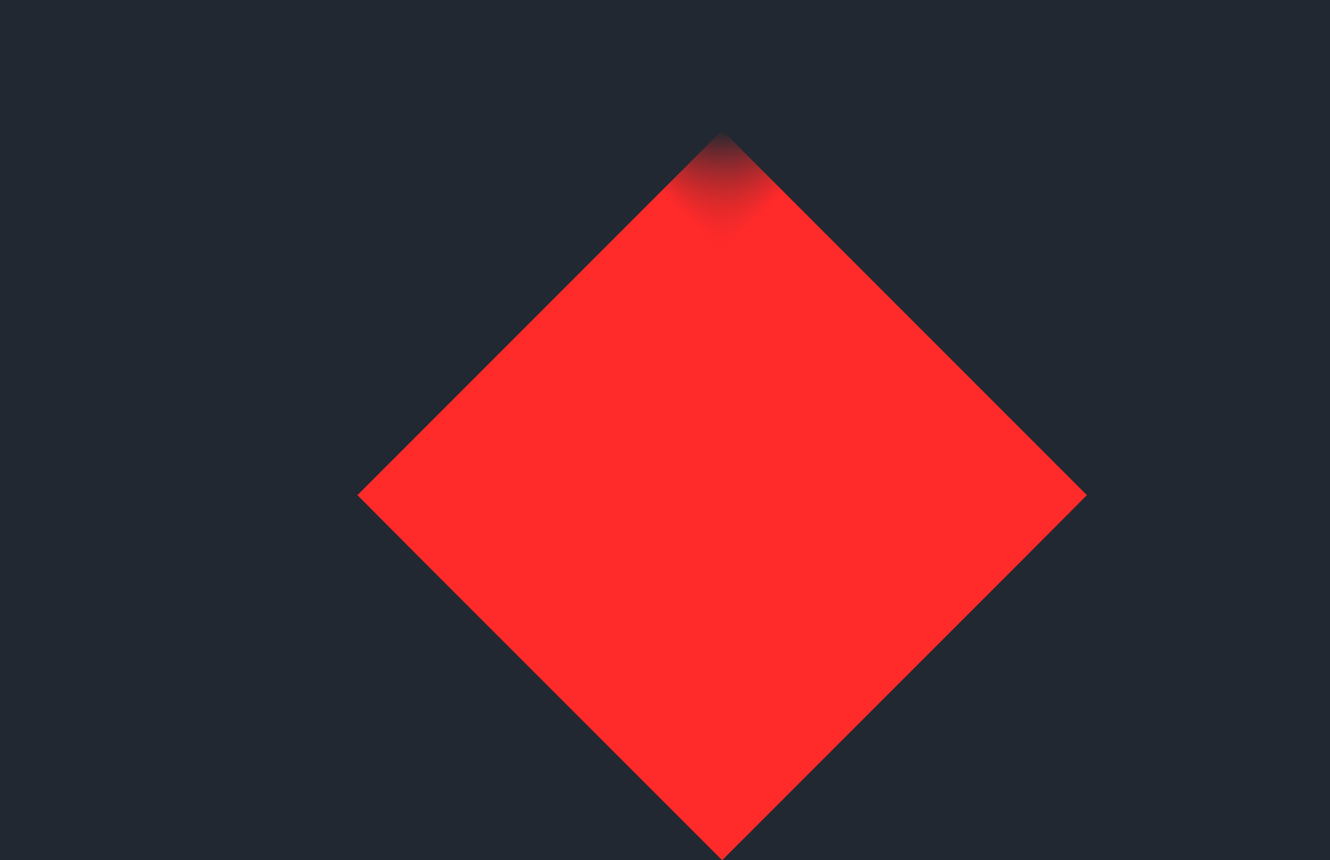
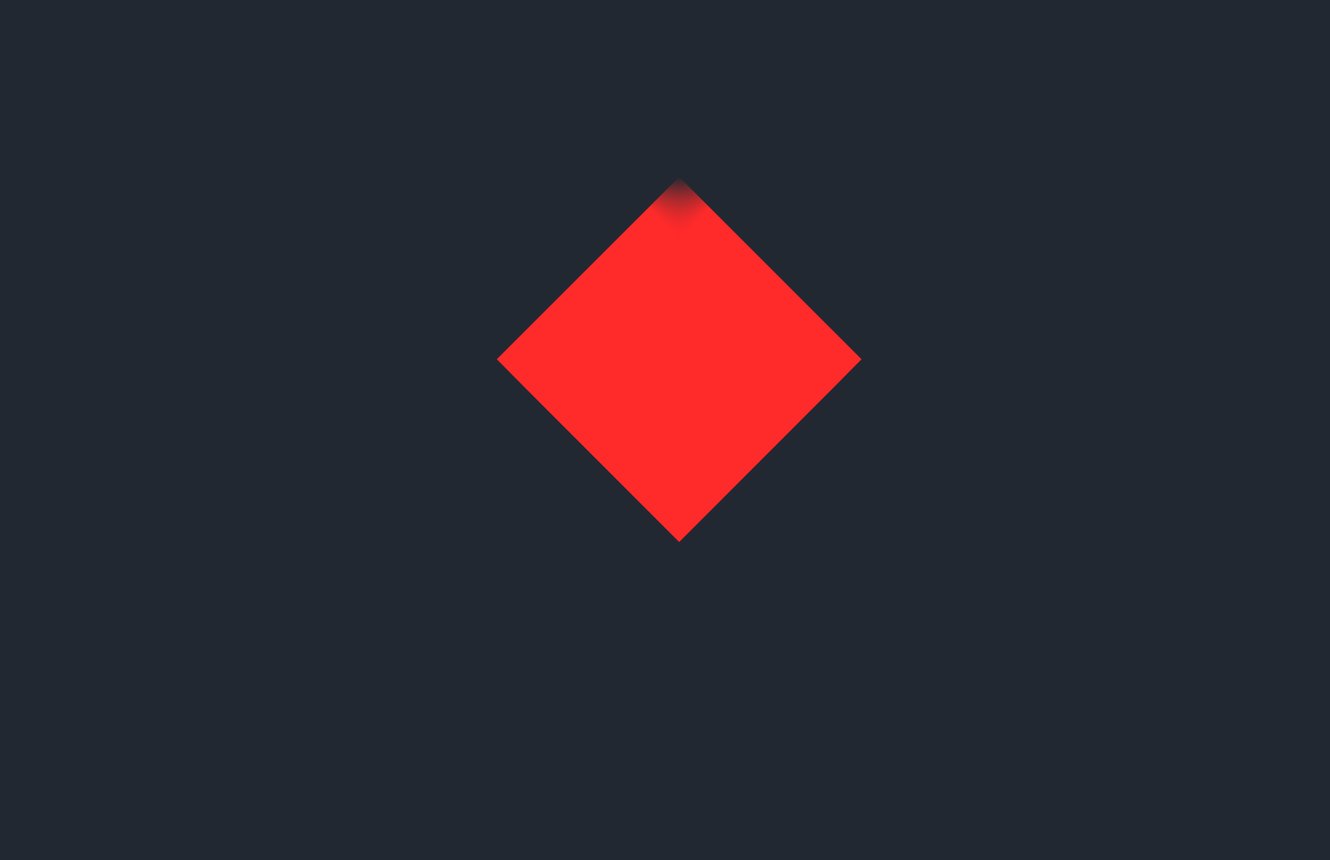
Before and after one commit to AnaMarijaNikolovska/CSSMiniProjects, a website built with Vite: page src/heart/heart.html in a window 1280 px wide. Shown: the whole page at 86% size, 1547 px wide, since content can reach past the window. After the commit the page ends 800 px from the top, so only its background shows below. Built offline with nearby package versions, Linux system fonts and the light colour scheme.

Commit message:
changed size of heart

```diff
--- a/src/heart/heart.css
+++ b/src/heart/heart.css
@@ -3,28 +3,28 @@ body {
     padding: 0;
     background: #222831;
     display: flex;
+    align-items: center;
     justify-content: center;
-    align-items: center;
-    height: 100vh;
+    height: 70vh;
 }
 
 #heart {
     position: relative;
-    width: 800px;
-    height: 800px;
+    width: 300px;
+    height: 300px;
 }
 
 #heart:before,
 #heart:after {
     position: absolute;
     content: "";
-    left: 600px; /* Increased to align with the larger size */
+    left: 300px; /* Increased to align with the larger size */
     top: 0;
-    width: 600px; /* Doubled the width */
-    height: 1000px; /* Doubled the height */
+    width: 300px; /* Doubled the width */
+    height: 500px; /* Doubled the height */
     background: transparent;
-    -moz-border-radius: 600px 600px 0 0; /* Adjusted for larger size */
-    border-radius: 600px 600px 0 0; /* Proportional to new size */
+    -moz-border-radius: 300px 300px 0 0; /* Adjusted for larger size */
+    border-radius: 300px 300px 0 0; /* Proportional to new size */
     -webkit-transform: rotate(-45deg);
     transform: rotate(-45deg);
     -webkit-transform-origin: 0 100%;
```
